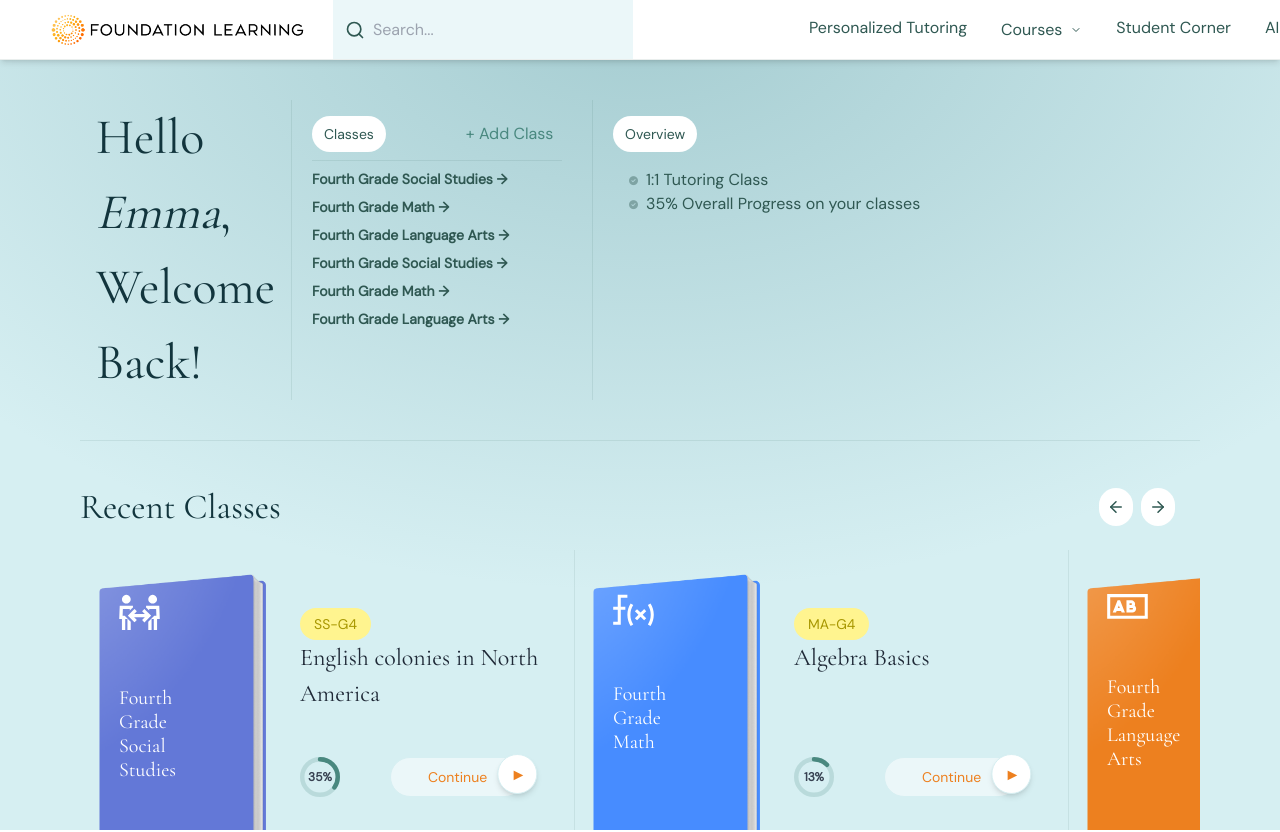
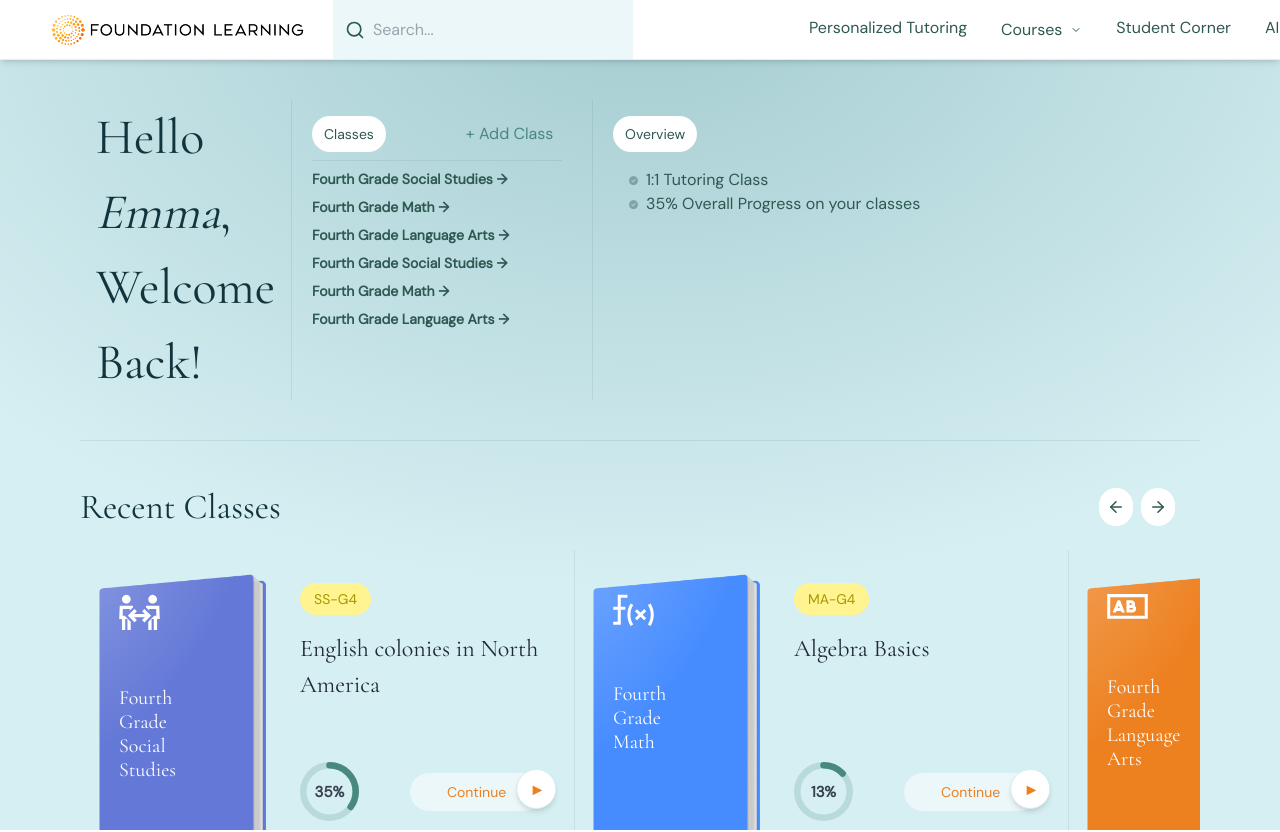
Before and after one commit to pulakkar333/Foundation_learning, a Next.js app: page / in a window 1280 px wide. Shown: the top 832 px of the page. Built offline with nearby package versions, Linux system fonts and the light colour scheme.

Commit message:
feedbacks

```diff
--- a/src/components/slider.tsx
+++ b/src/components/slider.tsx
@@ -149,7 +149,7 @@ export default function Slider({ title, data, className }: SliderProps) {
                 </div>
 
                 <div className="flex flex-col justify-center ssm:ml-[10px]">
-                  <div className="flex flex-col items-center ssm:items-start sm:items-start">
+                  <div className="flex flex-col items-center ssm:items-start sm:items-start xl:gap-4">
                     <span
                       className="flex flex-shrink-0 items-center justify-center w-auto h-[32px] px-[14px] py-[7px] rounded-full bg-[#FFF48F] ssm:self-start"
                       style={{
@@ -170,13 +170,13 @@ export default function Slider({ title, data, className }: SliderProps) {
                       {classItem.code}
                     </span>
 
-                    <h3 className="xl:text-[24px] md:text-[24px] ssm:text-[20px] font-medium text-gray-800 font-cormorant xl:w-[250px] xl:h-[87px] md:w-[250px] md:h-[87px] mb-[10px] ssm:self-start">
+                    <h3 className="xl:text-[24px] md:text-[24px] ssm:text-[20px] font-medium text-gray-800 font-cormorant xl:w-[250px] xl:h-[87px] md:w-[250px] md:h-[87px] mb-[10px] ssm:self-start xl:mb-6">
                       {classItem.topic}
                     </h3>
                   </div>
 
                   <div className="flex items-center xl:space-x-[50px] md:space-x-[50px] ssm:space-x-[5px] xl:mt-[20px]">
-                    <div className="relative w-[59px] h-[59px] ssm:w-[40px] ssm:h-[40px]">
+                    <div className="relative xl:w-[59px] xl:h-[59px] ssm:w-[40px] ssm:h-[40px]">
                       <svg className="w-full h-full" viewBox="0 0 36 36">
                         <circle
                           cx="18"
@@ -199,7 +199,7 @@ export default function Slider({ title, data, className }: SliderProps) {
                           transform="rotate(-90 18 18)"
                         />
                       </svg>
-                      <span className="absolute inset-0 flex items-center justify-center text-sm font-semibold text-gray-700 ssm:text-[12px]">
+                      <span className="absolute inset-0 flex items-center justify-center text-sm font-semibold text-gray-700 ssm:text-[12px] xl:text-[15px]">
                         {classItem.progress}%
                       </span>
                     </div>
```
